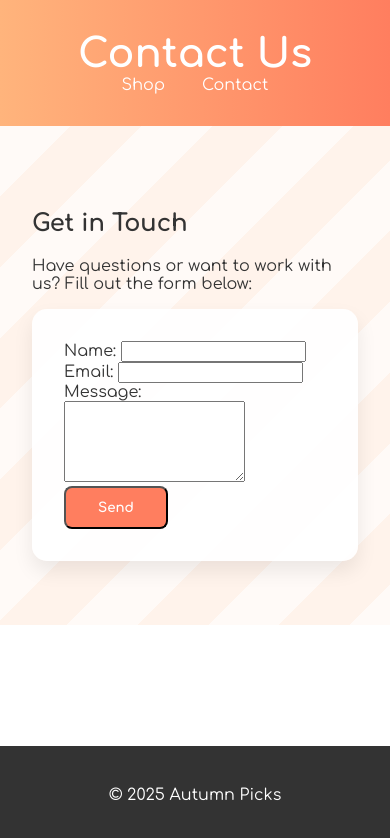
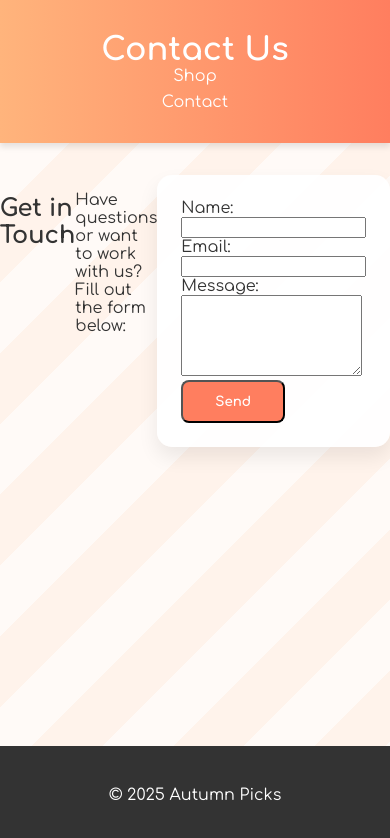
Before and after one commit to autumn-picks/autumn_picks, a plain HTML site: page contact.html in a window 390 px wide. Drawn offline with nearby package versions, Linux system fonts and the light colour scheme.

Commit message:
Fixed background for Contact page

```diff
--- a/styles.css
+++ b/styles.css
@@ -8,6 +8,22 @@ body {
     color: #333;
 }
 
+/* Page-specific background */
+body.catalogue-page,
+body.contact-page {
+    background-color: #fffaf7;
+    background-image: repeating-linear-gradient(
+        135deg,
+        #fffaf7,
+        #fffaf7 50px,
+        #fff3eb 50px,
+        #fff3eb 100px
+    );
+    background-repeat: repeat;
+    background-size: cover;
+}
+
+/* Header */
 header {
     background: linear-gradient(90deg, #ffb47c, #ff7e5f);
     color: white;
@@ -70,14 +86,6 @@ body.catalogue-page main {
     grid-template-columns: repeat(3, 1fr);
     gap: 2rem;
     padding: 4rem 2rem;
-    background-color: #fffaf7;
-    background-image: repeating-linear-gradient(
-        135deg,
-        #fffaf7,
-        #fffaf7 50px,
-        #fff3eb 50px,
-        #fff3eb 100px
-    );
 }
 
 /* Catalogue items */
@@ -115,18 +123,14 @@ body.catalogue-page main {
 /* Contact page */
 body.contact-page main {
     flex: 1;
+    display: flex;
+    flex-direction: column;
 }
 
 .contact-section {
     padding: 4rem 2rem;
-    background-color: #fffaf7;
-    background-image: repeating-linear-gradient(
-        135deg,
-        #fffaf7,
-        #fffaf7 50px,
-        #fff3eb 50px,
-        #fff3eb 100px
-    );
+    display: flex;
+    justify-content: center;
 }
 
 .contact-section form {
@@ -134,11 +138,12 @@ body.contact-page main {
     border-radius: 15px;
     padding: 2rem;
     box-shadow: 0 10px 20px rgba(0,0,0,0.08);
+    max-width: 500px;
+    width: 100%;
 }
 
 /* Thank-you wrapper */
 .thank-you-wrapper {
-    background-color: #fffaf7;
     flex: 1;
     display: flex;
     flex-direction: column;
@@ -171,4 +176,22 @@ body.contact-page main {
     .catalogue {
         grid-template-columns: 1fr;
     }
+
+    header h1 {
+        font-size: 2rem;
+    }
+
+    header nav {
+        display: flex;
+        flex-direction: column;
+        gap: 0.5rem;
+    }
+
+    .contact-section {
+        padding: 2rem 1rem;
+    }
+
+    .contact-section form {
+        padding: 1.5rem;
+    }
 }
```
